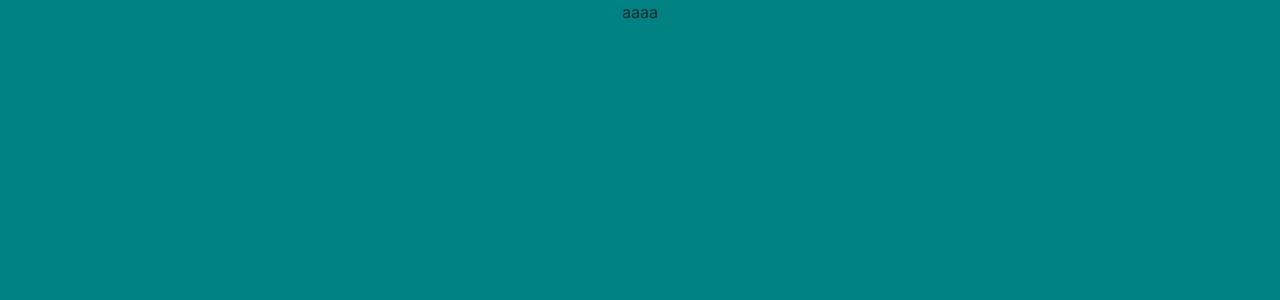
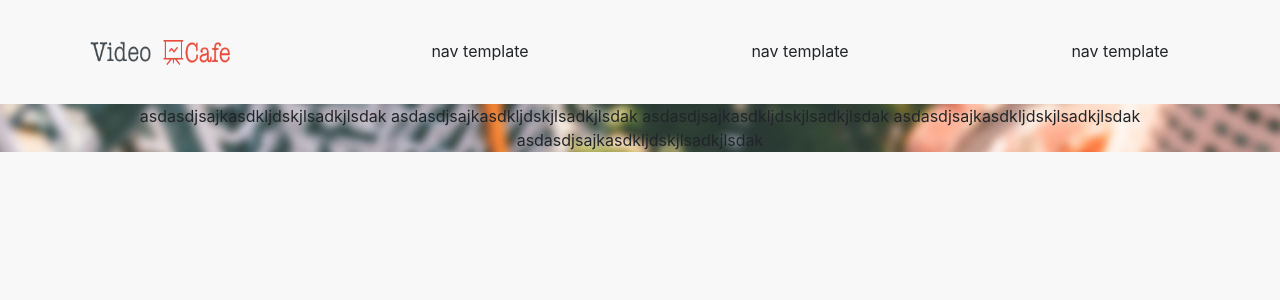
Before and after one commit to VideoViewz/Front, a React (Create React App) app: page / in a window 1280 px wide. Shown: the top 300 px of the page. Built offline with nearby package versions, Linux system fonts and the light colour scheme.

Commit message:
Added Teacher UI

```diff
--- a/public/index.html
+++ b/public/index.html
@@ -25,9 +25,9 @@
       work correctly both with client-side routing and a non-root public URL.
       Learn how to configure a non-root public URL by running `npm run build`.
     -->
-  <title>Notes Management</title>
+  <title>Video Cafe</title>
 </head>
-<body style="background-color: rgb(0, 130, 130);">
+<body style="background-color: rgb(248,248,248);">
   <noscript>You need to enable JavaScript to run this app.</noscript>
   <div id="root"></div>
   <!--
--- a/src/App.tsx
+++ b/src/App.tsx
@@ -1,30 +1,31 @@
 import React from 'react';
 import './App.css';
+import './cssFiles/styles.css'
 import { Store } from './store-folder/Store';
 import Form from './components/Form';
-import { decorate, observable, action } from 'mobx';
+// import { decorate, observable, action } from 'mobx';
 import { HashRouter as Router, Route, Switch } from 'react-router-dom';
 import *  as ROUTES from './constants/routes';
 import 'bootstrap/dist/css/bootstrap.min.css';
 
 
-decorate(Store, {
-  notesList: observable, //observable are like states
-  deleteNote: action, //action functions are those that modify observables
-  addNote: action,
-  undoDeletedNote: action,
-  addItem: action,
-  deleteItem: action,
-  undoDeletedItem: action,
-  saveNote: action
-});
+// decorate(Store, {
+//   notesList: observable, //observable are like states
+//   deleteNote: action, //action functions are those that modify observables
+//   addNote: action,
+//   undoDeletedNote: action,
+//   addItem: action,
+//   deleteItem: action,
+//   undoDeletedItem: action,
+//   saveNote: action
+// });
 
 //create a store class to store all the app data and the related functions
 const appData = new Store();
 
 const App: React.FC = () => {
   return (
-    <div className="App container">
+    <div className="App container-fluid">
 
       <Router>
         {/* all routing pages */}
--- a/src/components/Form.tsx
+++ b/src/components/Form.tsx
@@ -1,5 +1,6 @@
 import React from 'react';
 import { Store } from '../store-folder/Store';
+import UploadForm from '../components/UploadForm';
 import { observer } from 'mobx-react';
 
 interface IProps {
@@ -11,11 +12,21 @@ class Form extends React.Component<IProps> {
     render() {
         return (
             <div>
-                <div className="row">
-                    <div className="col-lg-12">
-                        aaaa
+                <div className="row paddingNav">
+                    <div className="col-lg-3">
+                        <img className="imgStyle" src={require(`../pictures/logoVideo.png`)} alt="" />
+                    </div>
+                    <div className="col-lg-3">
+                        nav template
+                    </div>
+                    <div className="col-lg-3">
+                        nav template
+                    </div>
+                    <div className="col-lg-3">
+                        nav template
                     </div>
                 </div>
+                <UploadForm />
             </div>
         )
     }
--- /dev/null
+++ b/src/components/UploadForm.tsx
@@ -0,0 +1,20 @@
+import React from 'react';
+
+
+class UploadForm extends React.Component {
+
+    render() {
+        return (
+            <div className="row">
+                <div className="col-lg-12 backgroundImgStyle">
+                    asdasdjsajkasdkljdskjlsadkjlsdak
+                    asdasdjsajkasdkljdskjlsadkjlsdak
+                    asdasdjsajkasdkljdskjlsadkjlsdak
+                    asdasdjsajkasdkljdskjlsadkjlsdak
+                    asdasdjsajkasdkljdskjlsadkjlsdak
+                    </div>
+            </div>
+        )
+    }
+}
+export default UploadForm;
--- a/src/constants/routes.tsx
+++ b/src/constants/routes.tsx
@@ -1,3 +1,2 @@
 //All routes to the pages
 export const HOME = '/';
-export const NOTE = '/note'
--- /dev/null
+++ b/src/cssFiles/styles.css
@@ -0,0 +1,13 @@
+.paddingNav{
+    padding-top: 39px;
+    padding-bottom: 39px;
+}
+
+.imgStyle{
+    width: 140px;
+    height: 25px;
+}
+
+.backgroundImgStyle{
+    background: url(../pictures/background.jpg) no-repeat scroll center top;
+}
```
Also changed, not shown: src/pictures/background.jpg (added), src/pictures/logoVideo.png (added).
